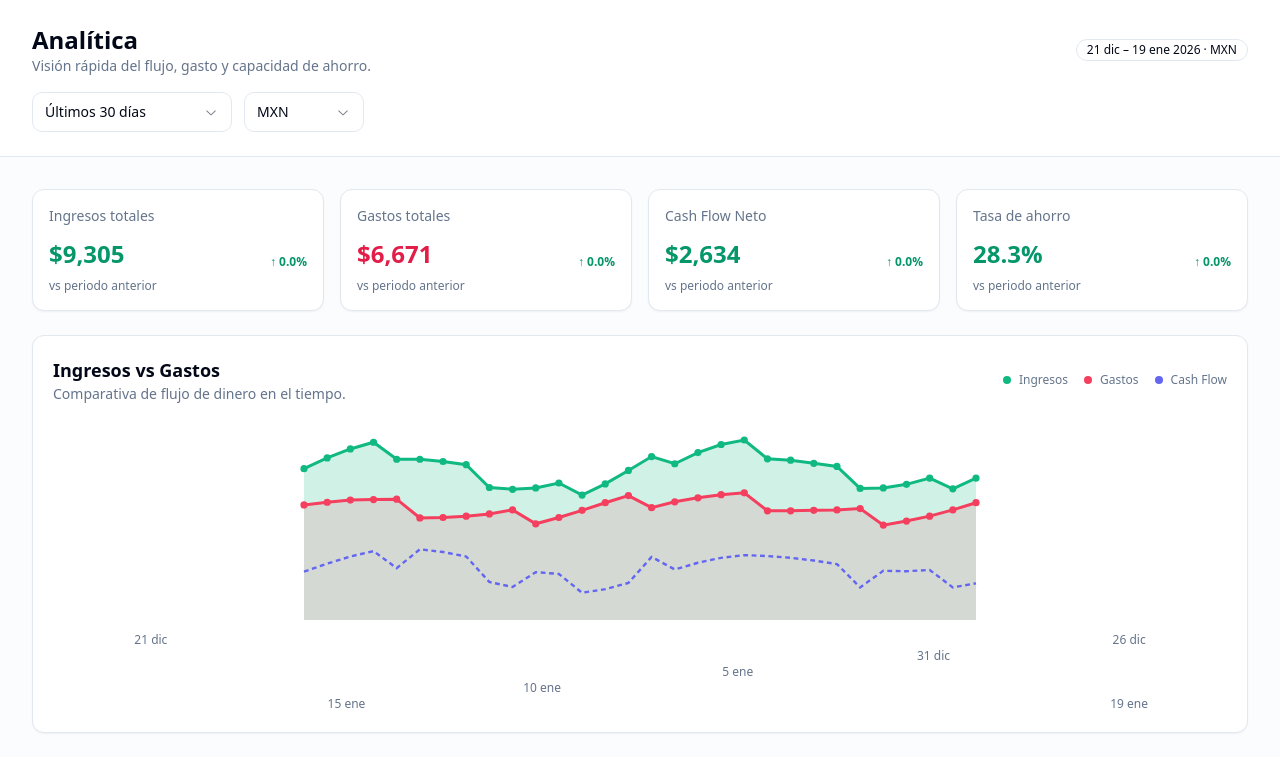
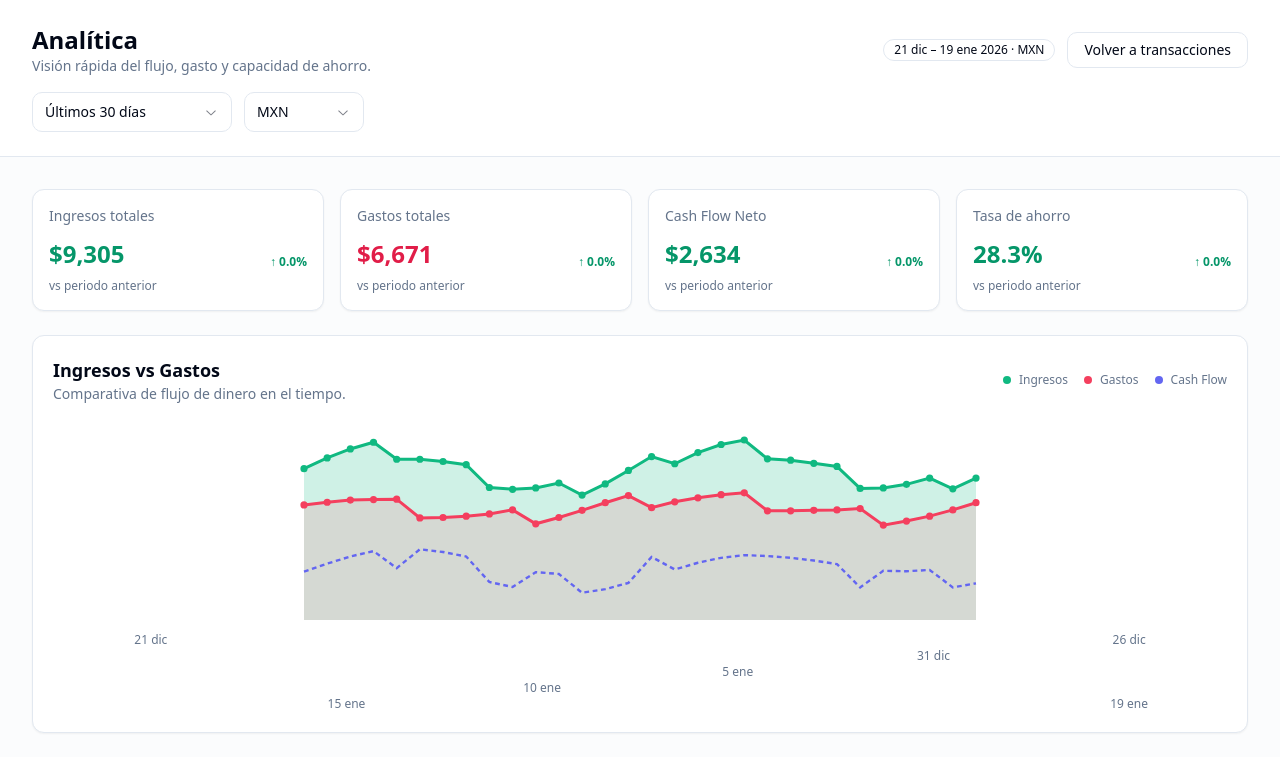
Before and after one commit to Aminston/finance-app, a Next.js app: page /analytics in a window 1280 px wide. Shown: the top 757 px of the page. Built offline with nearby package versions, Linux system fonts and the light colour scheme.

Commit message:
Add back navigation to analytics

```diff
--- a/components/analytics/AnalyticsFilters.tsx
+++ b/components/analytics/AnalyticsFilters.tsx
@@ -3,7 +3,10 @@
 import * as React from "react";
 import { usePathname, useRouter, useSearchParams } from "next/navigation";
 
+import Link from "next/link";
+
 import { Badge } from "@/components/ui/badge";
+import { Button } from "@/components/ui/button";
 import { Input } from "@/components/ui/input";
 import { Select, SelectContent, SelectItem, SelectTrigger, SelectValue } from "@/components/ui/select";
 import { formatInputDate, useAnalyticsFilters } from "@/lib/analytics";
@@ -61,9 +64,14 @@ export function AnalyticsFilters() {
             Visión rápida del flujo, gasto y capacidad de ahorro.
           </p>
         </div>
-        <Badge variant="outline" className="text-xs font-medium">
-          {label}
-        </Badge>
+        <div className="flex flex-wrap items-center gap-3">
+          <Badge variant="outline" className="text-xs font-medium">
+            {label}
+          </Badge>
+          <Button asChild variant="outline" className="h-9">
+            <Link href="/transactions">Volver a transacciones</Link>
+          </Button>
+        </div>
       </div>
 
       <div className="flex flex-wrap items-center gap-3">
```
